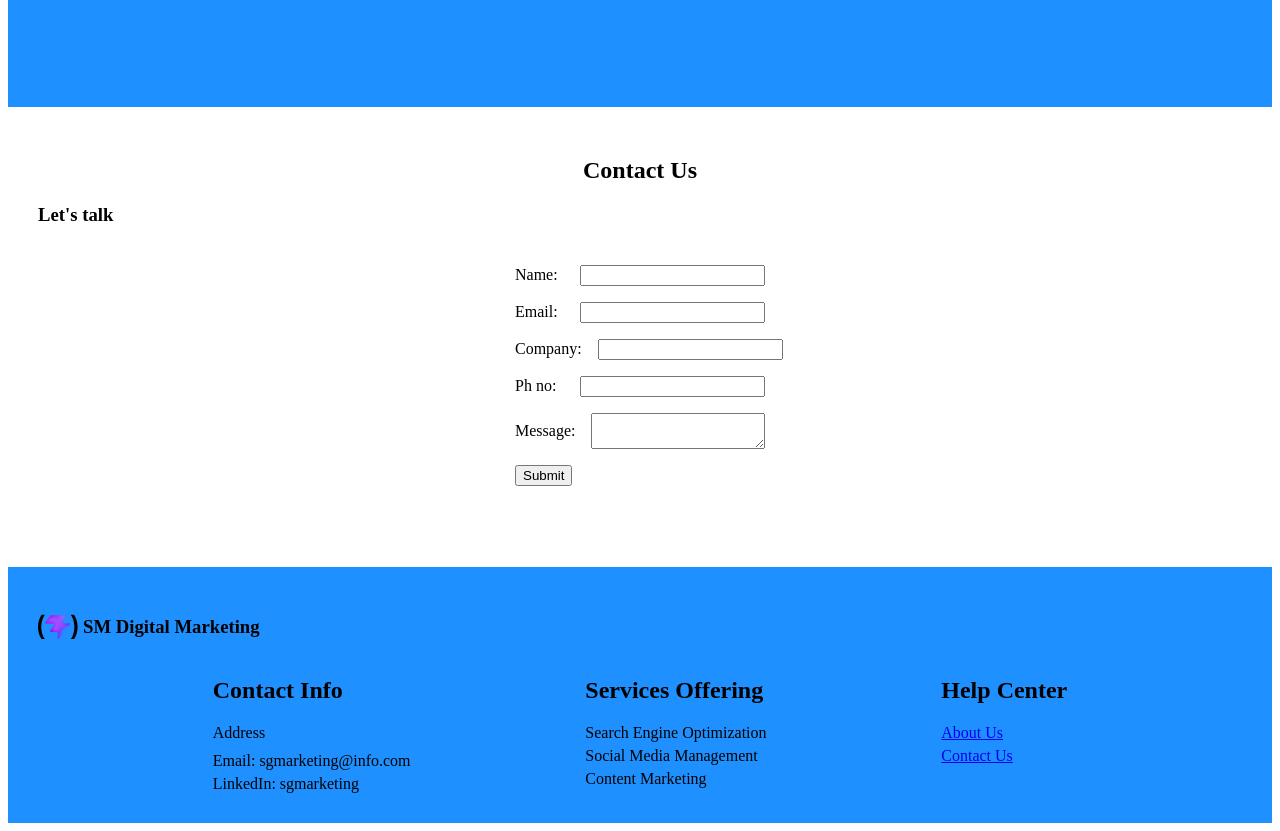
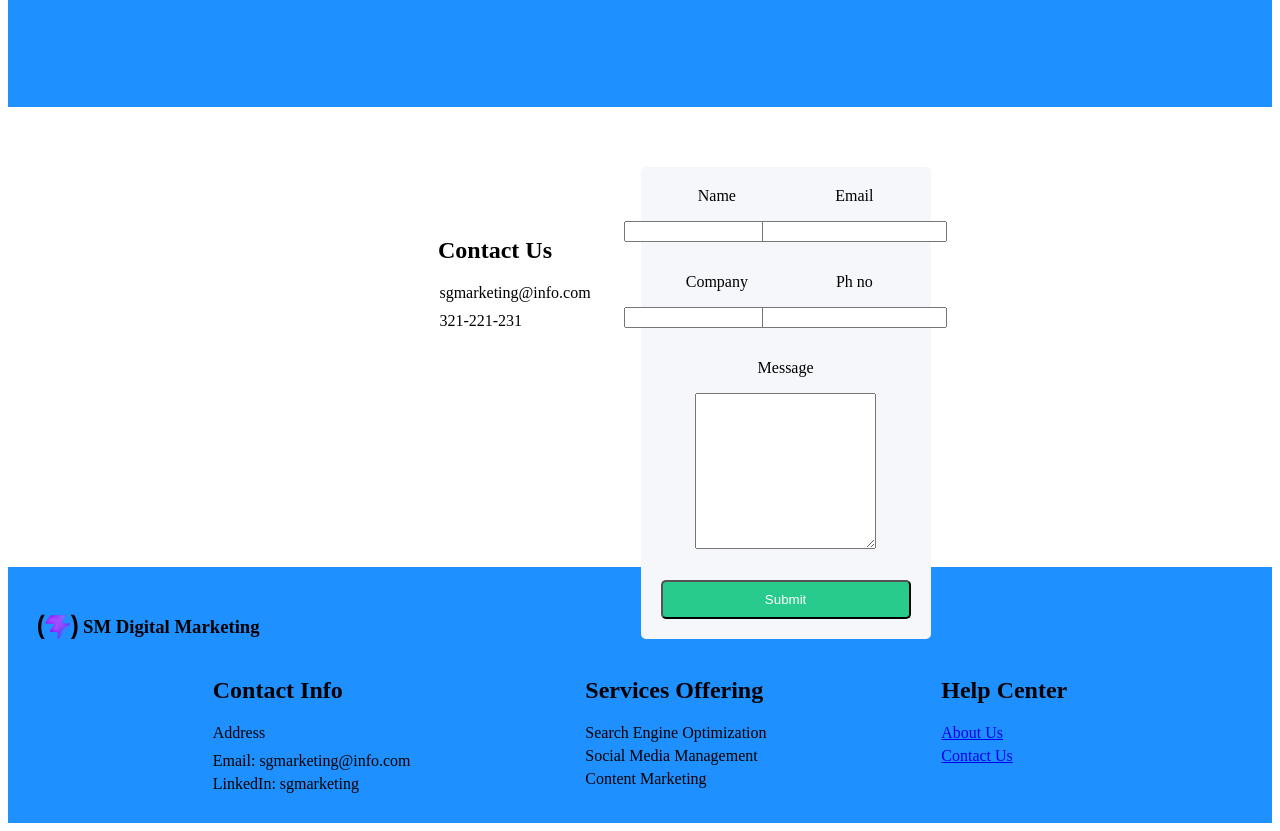
Before and after one commit to myself-meen/maga-tech-website, a React (Vite) app: page / in a window 1280 px wide. Shown: the part 1380-2211 px from the top of the page. Built offline with nearby package versions, Linux system fonts and the light colour scheme.

Commit message:
Modify contact section to enable better styling

```diff
--- a/src/Components/Contact.jsx
+++ b/src/Components/Contact.jsx
@@ -1,48 +1,72 @@
 import React, { Component } from 'react';
 import { useState } from 'react';
+import { useRef } from 'react';
+import './Contact.css';
 function Contact() {
-    const[name, setName] = useState('')
-    const[email, setEmail] = useState('')
-    const[company, setCompany] = useState('')
-    const[phno, setPhno] = useState('')
-    const[message, setMessage] = useState('')
-    // handleSubmit=(e)=>{
-    //     e.prevent.default;
+  const nameRef=useRef();
+  const emailRef=useRef();
+  const companyRef=useRef();
+  const phnoRef=useRef();
+  const messageRef=useRef();
+
+   const handleSubmit=(e)=>{
+        e.prevent.default;
+        console.log(nameRef.current.value);
+        console.log(emailRef.current.value);
+        console.log(companyRef.current.value);
+        console.log(phnoRef.current.value);
+        console.log(messageRef.current.value);
+        ī
 
 
-    // }
+    }
 
     return ( <>
+     <section id="contact" className="section-panel">
+
+    <div className="contact-info">
     <h2 className="section-title">Contact Us</h2>
-    <h3>Let's talk</h3>
-    <form className="contact-form">
+    <ul>
+        <li>sgmarketing@info.com</li>
+        <li>321-221-231</li>
+    </ul>
+    </div>
+    <div className="contact-form">
+    <form  onSubmit={handleSubmit} >
+        <div className="customer-info">
+
         <div className="form-row form-row-space-between">
-            <label htmlFor='name'>Name: </label>
-            <input type="text" id='name' />
+            <label htmlFor='name'>Name </label>
+            <input ref={nameRef} type="text" id='name' />
 
         </div>
          <div className="form-row form-row-space-between">
-            <label htmlFor='email'>Email: </label>
-            <input type="email" id='email' />
+            <label htmlFor='email'>Email </label>
+            <input ref={emailRef} type="email" id='email' />
+
+        </div>
+
+
+         <div className="form-row form-row-space-between">
+            <label htmlFor='company'>Company </label>
+            <input ref={companyRef} type="text" id='company' />
 
         </div>
          <div className="form-row form-row-space-between">
-            <label htmlFor='company'>Company: </label>
-            <input type="text" id='company' />
+            <label htmlFor='phno'>Ph no</label>
+            <input ref={phnoRef} type="text" id='phno' />
 
         </div>
-         <div className="form-row form-row-space-between">
-            <label htmlFor='phno'>Ph no:</label>
-            <input type="text" id='phno' />
+        </div>
+         <div className="form-row">
+            <label htmlFor='message'>Message </label>
+            <textarea ref={messageRef} type="text" id='message' style={{height:'150px'}}></textarea>
 
         </div>
-         <div className="form-row">
-            <label htmlFor='message'>Message: </label>
-            <textarea id='message'></textarea>
-
-        </div>
-        <button>Submit</button>
+        <button className='submit-button'>Submit</button>
     </form>
+    </div>
+    </section>
 
     </> );
 }
```
